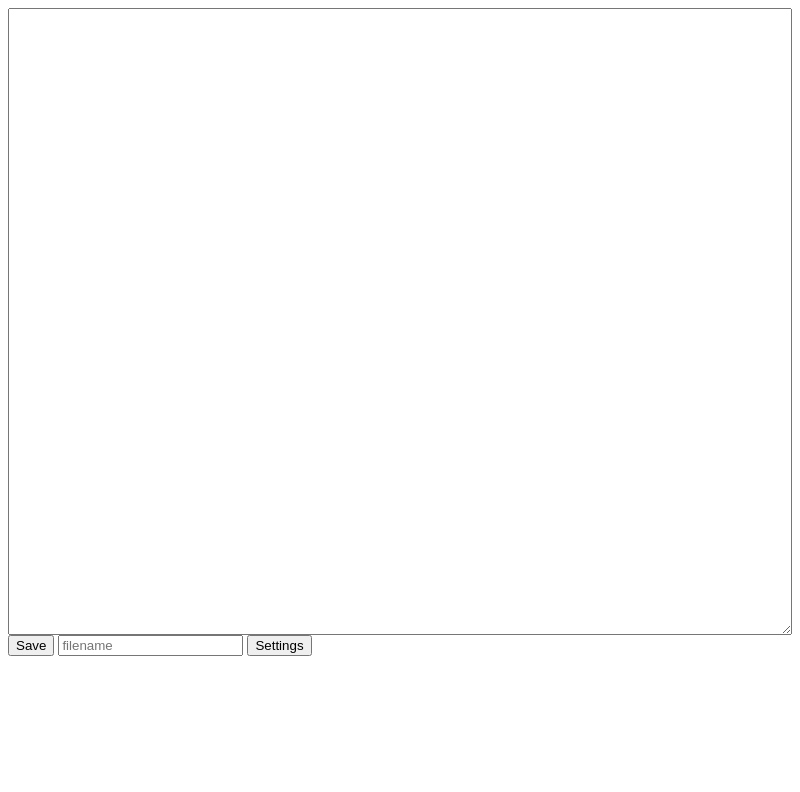
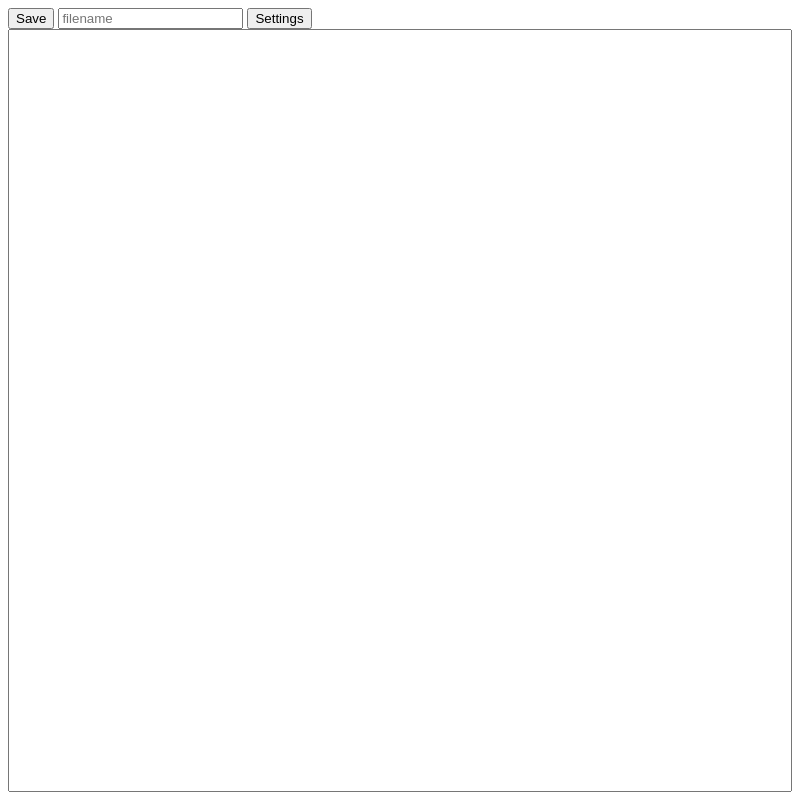
Before and after one commit to ozziehassel/TarpOS, an Electron app: page window/fs/Programs/TXT/index.html in a window 800 px wide. Drawn offline with Linux system fonts and the light colour scheme.

Commit message:
stylized txt app

```diff
--- a/window/fs/Programs/TXT/index.html
+++ b/window/fs/Programs/TXT/index.html
@@ -1,11 +1,21 @@
 <script src='app.js'></script>
-<textarea id='textarea'
+<div
     style="
-    width: 100%;
-    height: 80%;
-    resize: vertical;
+    display: flex;
+    flex-flow: column;
+    height: 100%;
     ">
-</textarea>
-<button onclick='readTextArea()'>Save</button>
-<input id='filename' placeholder="filename">
-<button onclick='settings()'>Settings</button>
+    <div id='menu'
+        style="
+        resize: none;
+        ">
+        <button onclick='readTextArea()'>Save</button>
+        <input id='filename' placeholder="filename">
+        <button onclick='settings()'>Settings</button>
+    </div>
+    <textarea id='textarea'
+        style="
+        flex: 1 1 auto;
+        resize: none;
+        "></textarea>
+</div>
```
